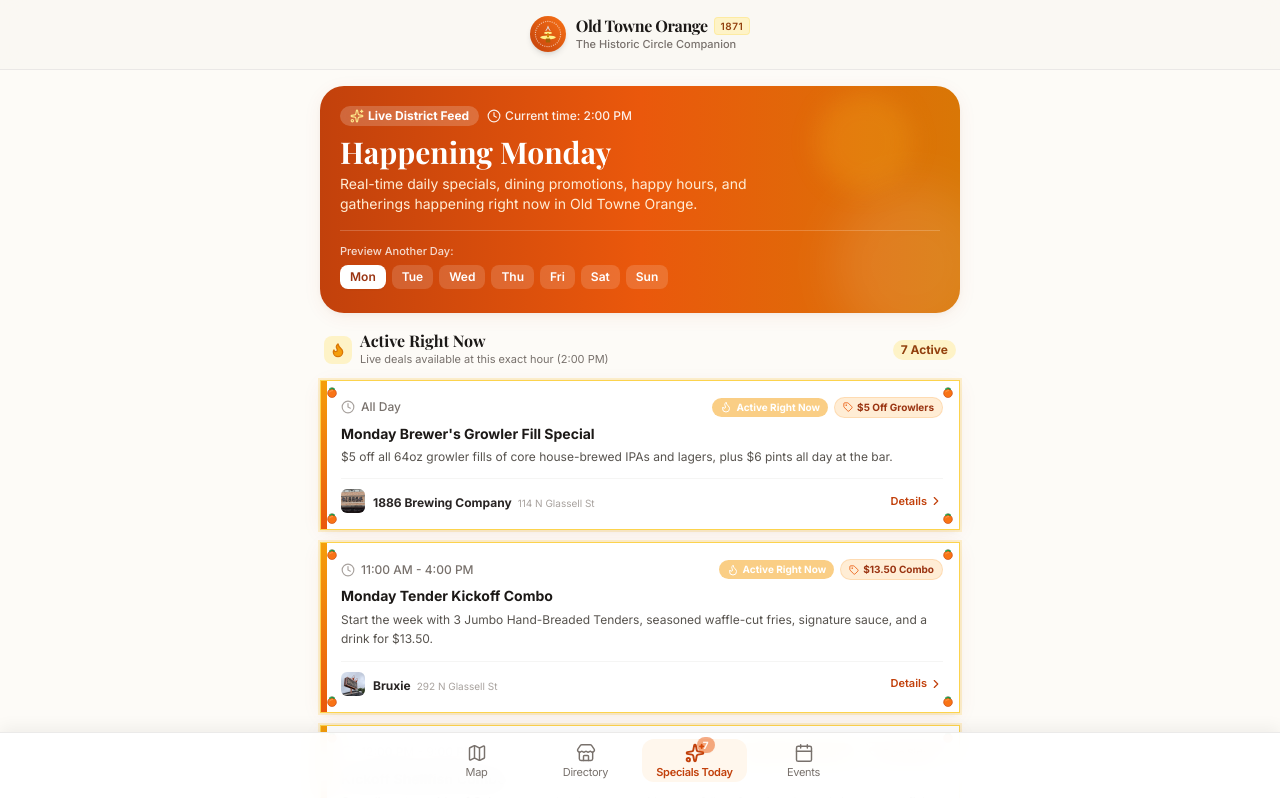
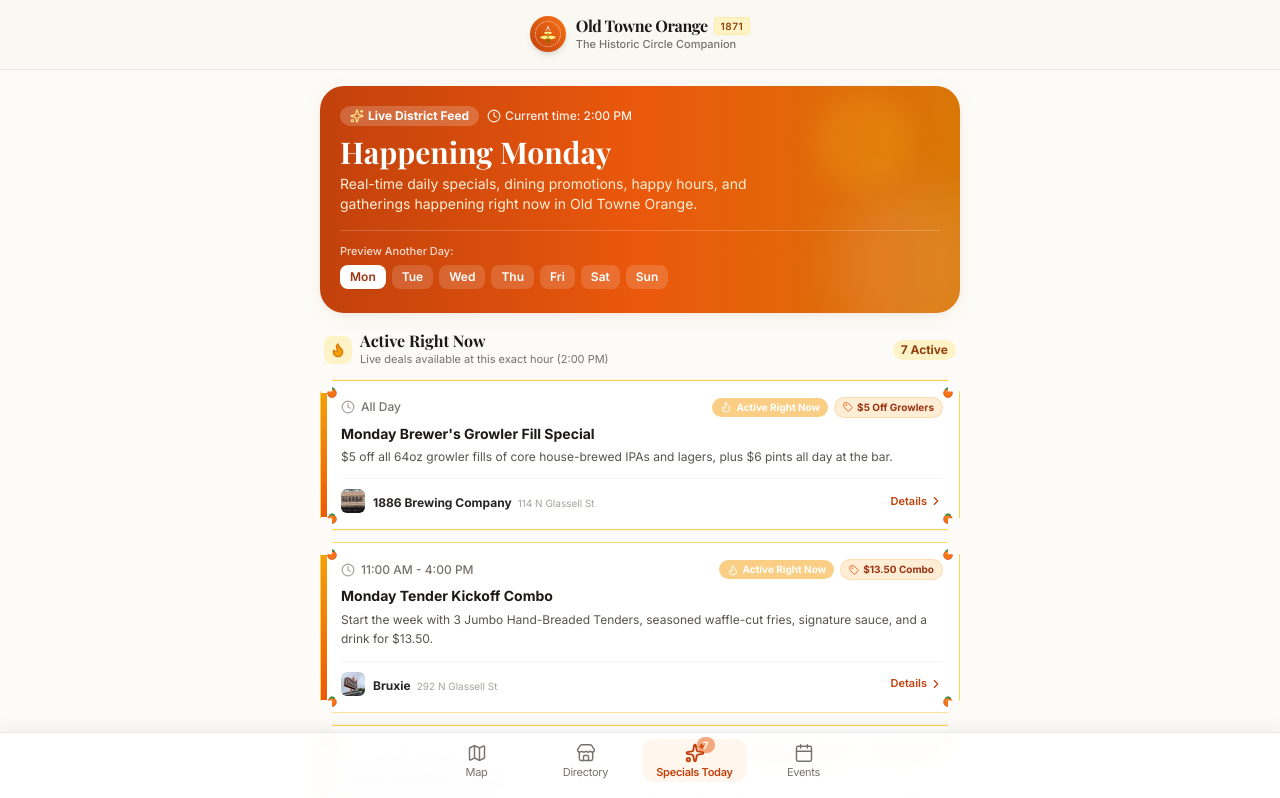
Before and after one commit to arron21/old-towne-orange, a Vue app: page /now in a window 1280 px wide. Shown: the top 798 px of the page. Built offline with nearby package versions, Linux system fonts and the light colour scheme; a web font is replaced by a local one.

Commit message:
style(cards): combine corner orange SVGs with CSS corner-shape: notch

```diff
--- a/src/components/BusinessCard.vue
+++ b/src/components/BusinessCard.vue
@@ -36,7 +36,7 @@ function goToDetail() {
 <template>
   <div
     @click="goToDetail"
-    class="bg-white rounded-none relative overflow-hidden border border-stone-200/80 shadow-xs hover:shadow-warm transition-all duration-200 cursor-pointer group flex flex-col"
+    class="bg-white card-notched relative overflow-hidden border border-stone-200/80 shadow-xs hover:shadow-warm transition-all duration-200 cursor-pointer group flex flex-col"
   >
     <!-- Decorative Old Towne corner oranges -->
     <CornerOranges />
--- a/src/components/EventCard.vue
+++ b/src/components/EventCard.vue
@@ -24,7 +24,7 @@ function handleEventAction() {
 </script>
 
 <template>
-  <div class="bg-white rounded-none relative overflow-hidden p-4 border border-stone-200/80 shadow-2xs hover:shadow-xs transition-all duration-200 flex flex-col justify-between">
+  <div class="bg-white card-notched relative overflow-hidden p-4 border border-stone-200/80 shadow-2xs hover:shadow-xs transition-all duration-200 flex flex-col justify-between">
     <!-- Decorative Old Towne corner oranges -->
     <CornerOranges />
     <div>
--- a/src/components/SpecialCard.vue
+++ b/src/components/SpecialCard.vue
@@ -33,7 +33,7 @@ function goToBusiness() {
 
 <template>
   <div
-    class="bg-white rounded-none p-4 border transition-all duration-200 relative overflow-hidden"
+    class="bg-white card-notched p-4 border transition-all duration-200 relative"
     :class="isActiveNow
       ? 'border-amber-300 ring-2 ring-amber-400/20 shadow-warm'
       : 'border-stone-200/80 shadow-2xs hover:shadow-xs'"
@@ -44,7 +44,7 @@ function goToBusiness() {
     <!-- Accent side strip for active deals -->
     <div
       v-if="isActiveNow"
-      class="absolute left-0 top-0 bottom-0 w-1.5 bg-gradient-to-b from-amber-500 to-citrus-600 z-10"
+      class="absolute left-0 top-3 bottom-3 w-1.5 bg-gradient-to-b from-amber-500 to-citrus-600 z-10"
     />
 
     <div :class="isActiveNow ? 'pl-1' : ''">
--- a/src/style.css
+++ b/src/style.css
@@ -86,3 +86,28 @@
 .safe-top {
   padding-top: max(0.5rem, env(safe-area-inset-top));
 }
+
+/* Card with CSS corner-shape: notch (Borders & Backgrounds Level 4) */
+.card-notched {
+  border-radius: 12px;
+  corner-shape: notch;
+}
+
+@supports not (corner-shape: notch) {
+  .card-notched {
+    clip-path: polygon(
+      0% 12px,
+      12px 12px,
+      12px 0%,
+      calc(100% - 12px) 0%,
+      calc(100% - 12px) 12px,
+      100% 12px,
+      100% calc(100% - 12px),
+      calc(100% - 12px) calc(100% - 12px),
+      calc(100% - 12px) 100%,
+      12px 100%,
+      12px calc(100% - 12px),
+      0% calc(100% - 12px)
+    );
+  }
+}
--- a/src/views/MapView.vue
+++ b/src/views/MapView.vue
@@ -307,7 +307,7 @@ onUnmounted(() => {
         v-if="selectedBusiness"
         class="absolute bottom-16 left-3 right-3 z-30 max-w-md mx-auto"
       >
-        <div class="bg-white rounded-none p-3.5 shadow-warm-lg border border-stone-200/80 relative overflow-hidden">
+        <div class="bg-white card-notched p-3.5 shadow-warm-lg border border-stone-200/80 relative overflow-hidden">
           <!-- Decorative Old Towne corner oranges -->
           <CornerOranges />
 
```
